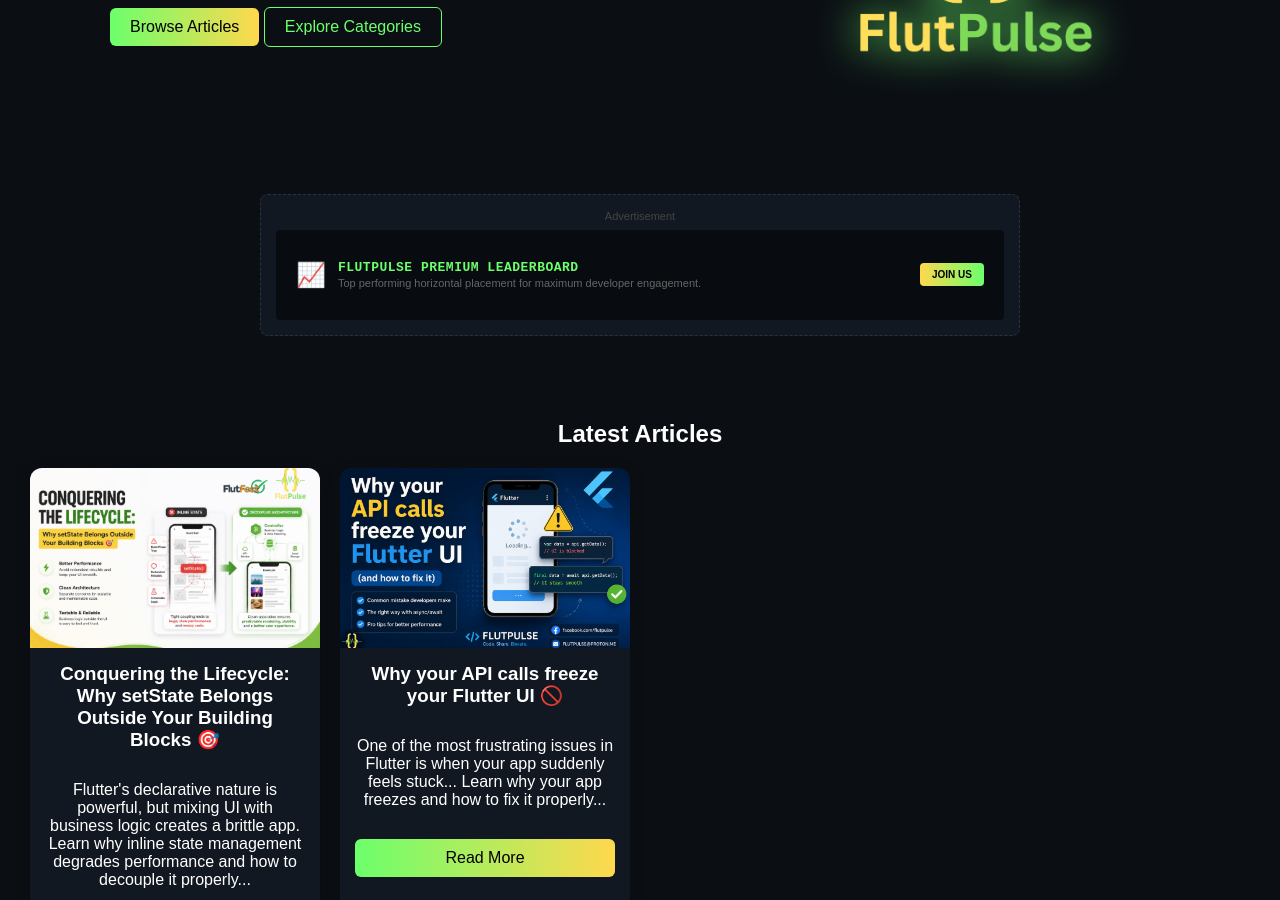
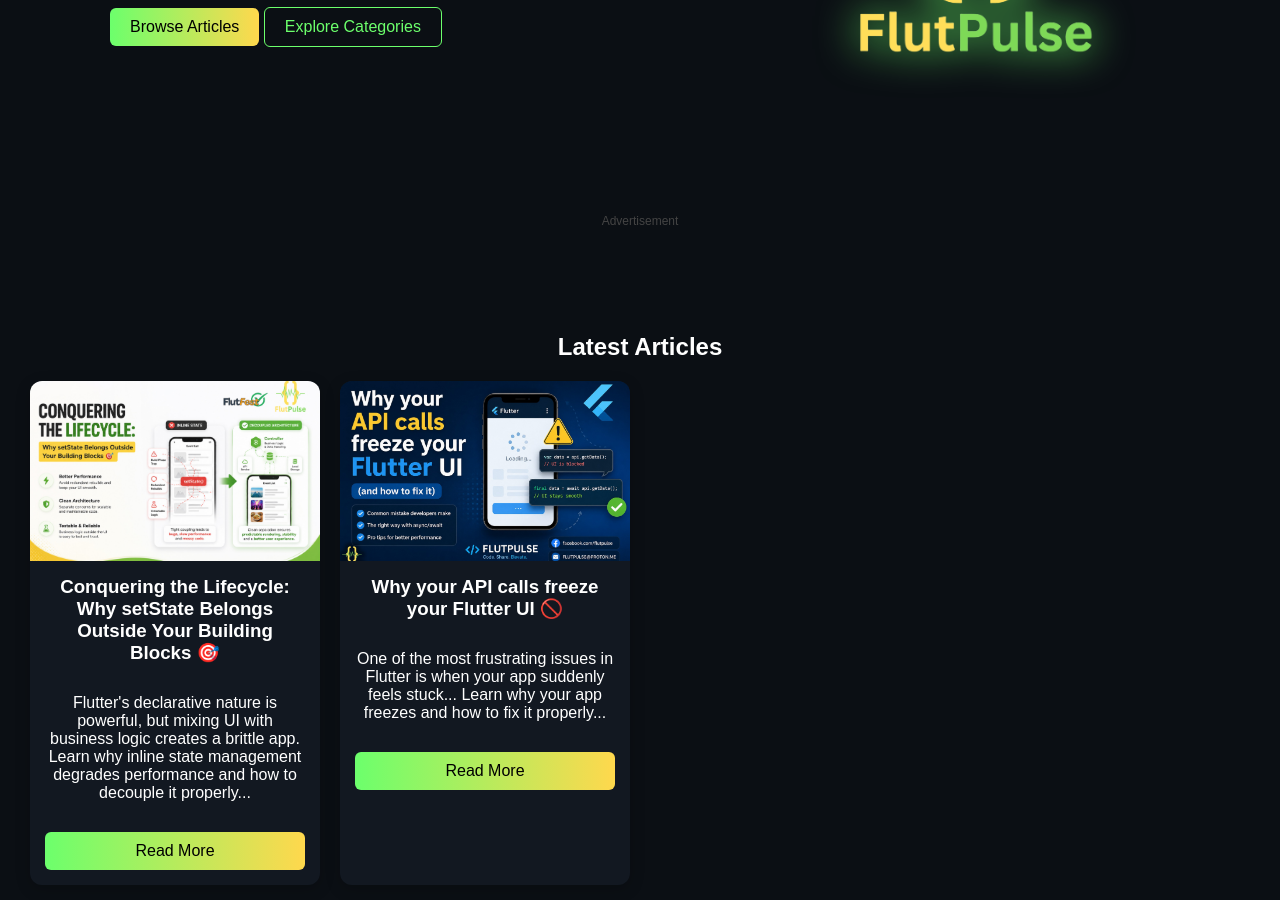
Before and after one commit to ahmloutfy/flutpulse, a Jekyll site: the page built from index.html, in a window 1280 px wide and 900 px high, scrolled down 363 px. Built offline with Jekyll 4.4.1, drawn with Linux system fonts in a browser that asks for light colours.

Commit message:
Update index.html

```diff
--- a/index.html
+++ b/index.html
@@ -15,27 +15,17 @@
   </div>
 </section>
 
-<div style="text-align: center; margin: 30px auto; max-width: 100%; padding: 0 15px; box-sizing: border-box;">
-  <div style="background: #121821; padding: 15px; border-radius: 8px; border: 1px dashed #263345; display: inline-block; width: 100%; max-width: 760px; box-sizing: border-box; position: relative; overflow: hidden;">
-    <span style="color: #444; font-size: 11px; display: block; margin-bottom: 8px;">Advertisement</span>
-
-    <div style="width: 100%; max-width: 728px; height: 90px; margin: 0 auto; position: relative; display: flex; align-items: center; justify-content: space-between; background: #080c11; border-radius: 4px; padding: 0 20px; box-sizing: border-box;">
-
-      <div style="display: flex; align-items: center; gap: 12px; text-align: left;">
-        <div style="font-size: 24px;">📈</div>
-        <div>
-          <div style="color: #6cff6c; font-family: monospace; font-size: 13px; font-weight: bold; letter-spacing: 0.5px;">FLUTPULSE PREMIUM LEADERBOARD</div>
-          <div style="color: #666; font-size: 11px; margin-top: 2px;">Top performing horizontal placement for maximum developer engagement.</div>
-        </div>
-      </div>
-      <div style="background: linear-gradient(90deg, #ffd84d, #6cff6c); color: #000; font-size: 10px; font-weight: bold; padding: 6px 12px; border-radius: 4px; text-transform: uppercase; white-space: nowrap;">Join Us</div>
-
-      <ins class="adsbygoogle"
-           style="display: inline-block; width: 728px; height: 90px; position: absolute; top: 0; left: 0; z-index: 10;"
-           data-ad-client="ca-pub-XXXXXXXXXXXXXXXX"
-           data-ad-slot="TOP_HOME_SLOT"></ins>
-    </div>
-  </div>
+<div class="container" style="text-align: center; margin: 20px auto;">
+  <span style="color: #444; font-size: 12px; display: block; margin-bottom: 5px;">Advertisement</span>
+  <ins class="adsbygoogle"
+       style="display:block"
+       data-ad-client="ca-pub-XXXXXXXXXXXXXXXX"
+       data-ad-slot="YYYYYYYYYY"
+       data-ad-format="auto"
+       data-full-width-responsive="true"></ins>
+  <script>
+       (adsbygoogle = window.adsbygoogle || []).push({});
+  </script>
 </div>
 
 <div class="container" style="text-align: center;">
```
